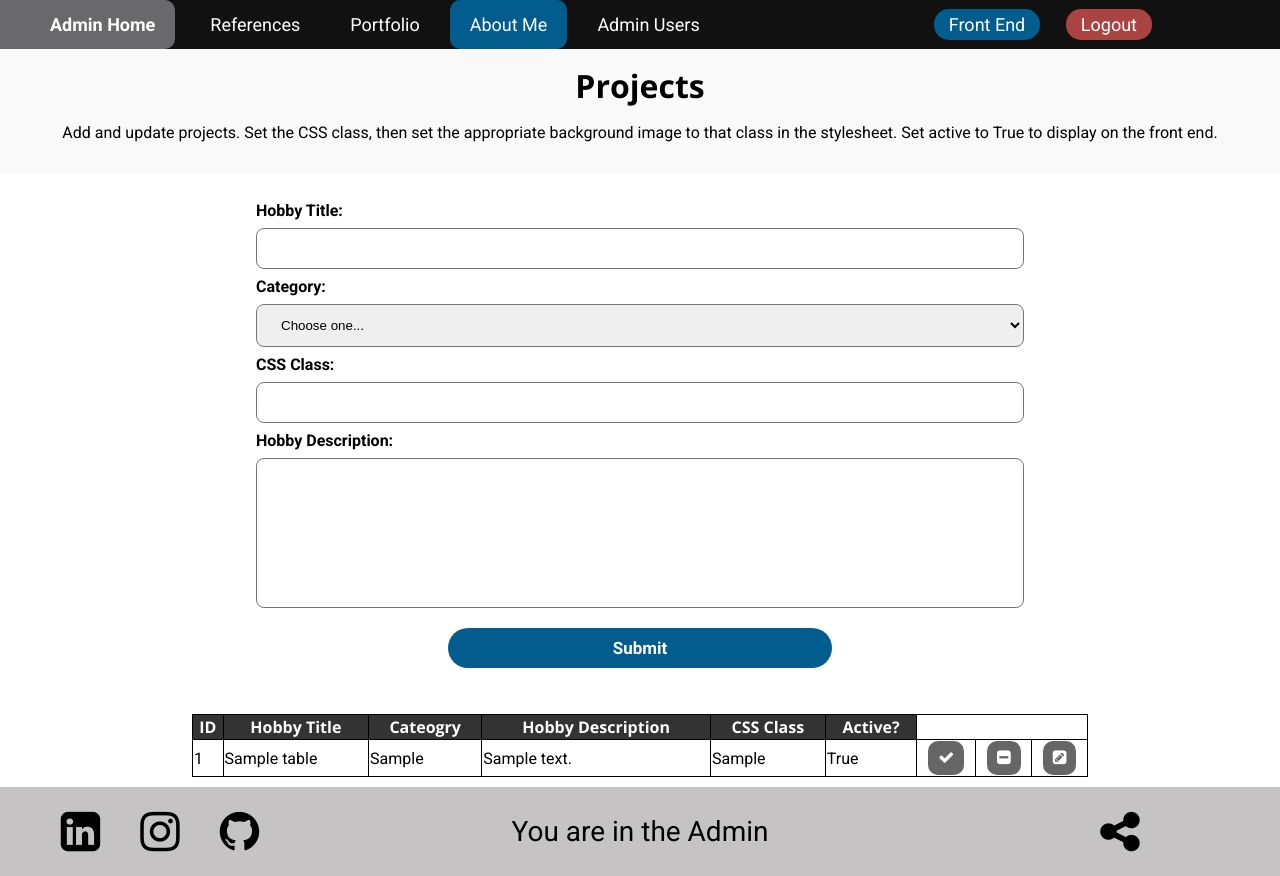
After one commit to BrandonMiller18/resume, a Flask app: page /admin/hobby in a window 1280 px wide. The commit adds this page. Run offline with Flask 2, Linux system fonts and the light colour scheme; a user stored in the database is signed in; tables that the repository leaves empty hold one stand-in row (values such as "Sample post").

Commit message:
added tables for content, admin login edits, redirects

```diff
--- a/app.py
+++ b/app.py
@@ -1,7 +1,7 @@
 import os
 import smtplib
 from flask import Flask, redirect, url_for, render_template, send_file, request, session, make_response, flash
-from flask_login import LoginManager, UserMixin, login_user, login_required
+from flask_login import LoginManager, UserMixin, login_user, login_required, current_user, logout_user
 from flask_sqlalchemy import SQLAlchemy
 from sendgrid import SendGridAPIClient
 from sendgrid.helpers.mail import Mail
@@ -15,6 +15,8 @@ db = SQLAlchemy(app)
 
 login_manager = LoginManager()
 login_manager.init_app(app)
+login_manager.login_view = "admin_home"
+login_manager.login_message_category = "error"
 
 class admin_user_table(UserMixin, db.Model):
 	id = db.Column("id", db.Integer, primary_key=True)
@@ -28,9 +30,11 @@ class admin_user_table(UserMixin, db.Model):
 	def __repr__(self):
 		return '<admin_users %r>' % self.username, self.password
 
+
 @login_manager.user_loader
 def load_user(user_id):
 	return admin_user_table.query.get(int(user_id))
+
 
 class references(db.Model):
 	# create model (table), "references" in SQLite db using SQLAlchemy
@@ -61,6 +65,49 @@ class references(db.Model):
 		self.msg,
 		self.approved
 
+
+class portfolio_table(db.Model):
+	_id = db.Column("id", db.Integer, primary_key=True)
+	proj_title = db.Column(db.String(100))
+	css_class = db.Column(db.String(100))
+	proj_desc = db.Column(db.Text)
+	active = db.Column(db.Boolean)
+
+	def __init__(self, proj_title, css_class, proj_desc, active):
+		self.proj_title = proj_title
+		self.css_class = css_class
+		self.proj_desc = proj_desc
+		self.active = active
+
+	def __repr__(self):
+		return '<portfolio %r>' % self.proj_title,
+		self.css_class,
+		self.proj_desc,
+		self.active
+
+
+class hobby_table(db.Model):
+	_id = db.Column("id", db.Integer, primary_key=True)
+	hobby_title = db.Column(db.String(100))
+	category = db.Column(db.String(100))
+	css_class = db.Column(db.String(100))
+	hobby_desc = db.Column(db.Text)
+	active = db.Column(db.Boolean)
+
+	def __init__(self, hobby_title, category, css_class, hobby_desc, active):
+		self.hobby_title = hobby_title
+		self.category = category
+		self.css_class = css_class
+		self.hobby_desc = hobby_desc
+		self.active = active
+
+	def __repr__(self):
+		return '<portfolio %r>' % self.hobby_title,
+		self.category,
+		self.css_class,
+		self.hobby_desc,
+		self.active
+
 db.create_all()
 
 # create pages
@@ -87,12 +134,14 @@ def return_resume():
 		attachment_filename="Brandon_Miller_Resume.pdf",
 		)
 
+
 @app.route("/directmail-kit/")
 def return_dmkit():
 	return send_file(
 		"static/downloads/coa.zip",
 		as_attachment=True,
 		attachment_filename="CoA_DM_Kit.zip")
+
 
 @app.route("/automation_example/")
 def return_automation():
@@ -102,6 +151,7 @@ def return_automation():
 		attachment_filename="python_automation.gif",
 		)
 
+
 @app.route("/pwm-download/")
 def return_pwm():
 	return send_file("static/downloads/pwm.zip",
@@ -109,19 +159,24 @@ def return_pwm():
 		attachment_filename="pwm.zip",
 		)
 
+
 # END DOWNLOADS
+
 
 @app.route("/resume")
 def resume():
 	return render_template("resume.html")
 
+
 @app.route("/portfolio")
 def portfolio():
-	return render_template("portfolio.html")
+	return render_template("portfolio.html", projects=portfolio_table.query.all())
+
 
 @app.route("/portfolio/more-info")
 def more_info():
 	return render_template("moreinfo.html")
+
 
 @app.route("/references", methods=["POST", "GET"])
 def reference():
@@ -176,7 +231,7 @@ def reference():
 
 @app.route("/about")
 def about_me():
-	return render_template("about.html")
+	return render_template("about.html", hobbies=hobby_table.query.all())
 
 
 @app.route("/contact", methods=["POST", "GET"])
@@ -199,6 +254,7 @@ def contact():
 			to_emails='blmiller0809@gmail.com',
 			subject=sbj,
 			html_content=f"""<p><strong>Message From: </strong>{fname} {lname}</p>
+		 			<p><strong>Email: </strong>{form_email}</p>
 		 			<p><strong>Company: </strong>{company}</p>
 		 			<p>{form_msg}</p>""")
 
@@ -241,6 +297,7 @@ def thank_you():
 	else:
 		return "error"
 
+
 @app.errorhandler(404)
 def not_found(self):
     """Page not found."""
@@ -254,25 +311,42 @@ def not_found(self):
 # admin routes
 # admin routes
 
+@app.route("/admin/")
+def admin_base():
+	return redirect(url_for("admin_home"))
+
+
 @app.route("/admin/index", methods=["GET", "POST"])
 def admin_home():
 	if request.method == "POST":
-		"""insert logic for logging in to admin
-		probably need to use Flask-Admin or something
-		like that for this."""
 		username = request.form["username"]
 		password = request.form["password"]
 		user = admin_user_table.query.filter_by(username=username, password=password).first()
 
 		if user:
-			login_user(user)
+			login_user(user, remember=True)
 			flash("Logged In!", "success")
 			return render_template("admin/home.html")
 		else:
 			flash("Unable to login.", "error")
-			return render_template("admin/index.html")
-	else:
-		return render_template("admin/index.html")
+			return render_template("admin/login.html")
+
+	if request.method == "GET":
+		if current_user.is_authenticated:
+			"""render admin home page"""
+			return render_template("admin/home.html")
+		else:
+			"""render admin login page"""
+			return render_template("admin/login.html")
+
+
+@app.route("/logout")
+@login_required
+def logout():
+    logout_user()
+    flash("Logged out!", "success")
+    return redirect("/admin/index")
+
 
 @app.route("/admin/users")
 @login_required
@@ -289,9 +363,10 @@ def admin_references():
 		references=references.query.all(),
 		)
 
+
 @app.route("/admin/references/approve")
 @login_required
-def update_record():
+def approve_reference():
 	ref_id = request.args.get("ref_id")
 	if ref_id:
 		ref_id = float(ref_id)
@@ -299,9 +374,21 @@ def update_record():
 		x.approved = True
 		db.session.commit()
 
-	return render_template("admin/admin_references.html",
-		references=references.query.all(),
-		)
+	return redirect(url_for("admin_references"))
+
+
+@app.route("/admin/references/disable")
+@login_required
+def disable_reference():
+	ref_id = request.args.get("ref_id")
+	if ref_id:
+		ref_id = float(ref_id)
+		x = references.query.get(ref_id)
+		x.approved = False
+		db.session.commit()
+
+	return redirect(url_for("admin_references"))
+
 
 @app.route("/admin/references/delete")
 @login_required
@@ -313,9 +400,95 @@ def delete_record():
 		db.session.delete(x)
 		db.session.commit()
 
-	return render_template("admin/admin_references.html",
-		references=references.query.all(),
+	return redirect(url_for("admin_references"))
+
+
+@app.route("/admin/portfolio", methods=['GET', 'POST'])
+@login_required
+def admin_portfolio():
+	if request.method == 'POST':
+		proj_title = request.form["proj_title"]
+		css_class = request.form["class"]
+		proj_desc = request.form["proj_desc"]
+		active = False
+
+		# write data to refrences database
+		project = portfolio_table(proj_title,
+			css_class, proj_desc, active)
+		db.session.add(project)
+		db.session.commit()
+
+	return render_template("admin/admin_portfolio.html",
+		projects=portfolio_table.query.all(),
 		)
+
+
+@app.route("/admin/portfolio/enable", methods=['GET', 'POST'])
+@login_required
+def enable_project():
+	proj_id = request.args.get("proj_id")
+	if proj_id:
+		x = portfolio_table.query.get(proj_id)
+		x.active = True
+		db.session.commit()
+
+	return redirect(url_for("admin_portfolio"))
+
+
+@app.route("/admin/portfolio/disable", methods=['GET', 'POST'])
+@login_required
+def disable_project():
+	proj_id = request.args.get("proj_id")
+	if proj_id:
+		x = portfolio_table.query.get(proj_id)
+		x.active = False
+		db.session.commit()
+
+	return redirect(url_for("admin_portfolio"))
+
+
+@app.route("/admin/hobby", methods=['GET', 'POST'])
+@login_required
+def admin_hobby():
+	if request.method == 'POST':
+		hobby_title = request.form["hobby_title"]
+		category = request.form["category"]
+		css_class = request.form["class"]
+		hobby_desc = request.form["hobby_desc"]
+		active = False
+
+		# write data to hobby database
+		hobby = hobby_table(hobby_title, category, css_class, hobby_desc, active)
+		db.session.add(hobby)
+		db.session.commit()
+
+	return render_template("admin/admin_hobby.html",
+		hobbies=hobby_table.query.all(),
+		)
+
+
+@app.route("/admin/hobby/enable", methods=['GET', 'POST'])
+@login_required
+def enable_hobby():
+	hobby_id = request.args.get("hobby_id")
+	if hobby_id:
+		x = hobby_table.query.get(hobby_id)
+		x.active = True
+		db.session.commit()
+
+	return redirect(url_for("admin_hobby"))
+
+
+@app.route("/admin/hobby/disable", methods=['GET', 'POST'])
+@login_required
+def disable_hobby():
+	hobby_id = request.args.get("hobby_id")
+	if hobby_id:
+		x = hobby_table.query.get(hobby_id)
+		x.active = False
+		db.session.commit()
+
+	return redirect(url_for("admin_hobby"))
 
 
 
--- a/static/stylesheets/stylesheet.css
+++ b/static/stylesheets/stylesheet.css
@@ -644,8 +644,6 @@ footer.container {
 	transition: all .3s ease 0s;
 }
 
-.msg {font-style: italic;}
-
 /*END REFERENCE PAGE*/
 
 /*BEGIN PORTFOLIO PAGE*/
@@ -840,6 +893,25 @@ table, th, td {
 	color: white;
 	transition: all 0.3s ease 0s;
 	cursor: pointer;
+}
+
+nav a.nav-contact.logout {
+	background-color: #a94442;
+
+}
+
+nav a.nav-contact.admin {
+	margin: 9px 2%;
+
+}
+
+nav a.nav-contact.logout:hover {
+	background-color: #f2dede;
+	color: #000;
+}
+
+.admin__login {
+	min-height: 69.7vh;
 }
 
 /*THANK YOU CALLOUT*/
--- a/templates/admin/admin_base.html
+++ b/templates/admin/admin_base.html
@@ -24,13 +24,16 @@
 
 <nav>
 	<a class="home" href="/admin/index" title="">Admin Home</a>
+	<div id="hide">
 	{% if current_user.is_authenticated %} <!-- checks for logged in -->
-	<div id="hide">
-		<a class="navitem {{'active' if active_page == 'ref_table'}}" href="{{ url_for('admin_references') }}" title="">Ref Table</a>
+		<a class="navitem {{'active' if active_page == 'ref_table'}}" href="{{ url_for('admin_references') }}" title="">References</a>
+		<a class="navitem {{'active' if active_page == 'admin_portfolio'}}" href="{{ url_for('admin_portfolio') }}" title="">Portfolio</a>
+		<a class="navitem {{'active' if active_page == 'hobby_table'}}" href="{{ url_for('admin_hobby') }}" title="">About Me</a>
 		<a class="navitem {{'active' if active_page == 'user_table'}}" href="{{ url_for('admin_users') }}" title="">Admin Users</a>
-		<a class="navitem nav-contact" href="/" target="_blank">Front End</a>
+		<a class="navitem nav-contact logout" href="{{ url_for('logout') }}" target="">Logout</a>
+	{% endif %}
+		<a class="navitem nav-contact admin" href="/" target="_blank">Front End</a>
 	</div>
-	{% endif %}
 	<a class="icon" href="javascript:void(0);" onclick="myFunction()" aria-label="mobile navigation">
 			<i class="fa fa-bars"></i>
 	</a>
--- /dev/null
+++ b/templates/admin/admin_hobby.html
@@ -0,0 +1,76 @@
+{% extends "admin/admin_base.html" %}
+{% block title %}Brandon Miller | Admin{% endblock %}
+{% set active_page = "hobby_table" %}
+{% block content %}
+
+<div class="page-header">
+	<h1 class="full-width">Projects</h1>
+	<p class="full-width">Add and update projects. Set the CSS class, then set the appropriate background image to that class in the stylesheet. Set active to True to display on the front end.</p>
+</div>
+
+<div class="container">
+
+
+	<div class="section narrow pad">
+		<form class="form full-width section" name="contactme" action="" method="POST" accept-charset="utf-8">
+			<div class="full-width">
+				<label for="hobby_title">Hobby Title: </label>
+				<input id="hobby_title" type="text" name="hobby_title" required>
+			</div>
+			<div class="full-width">
+				<label for="category">Category: </label>
+				<select id="category" type="text" name="category" required>
+					<option value="">Choose one...</option>
+					<option value="Sports">Sports</option>
+					<option value="Interest">Interest</option>
+					<option value="Hobby">Hobby</option>
+				</select>
+			</div>
+			<div class="full-width">
+				<label for="class">CSS Class: </label>
+				<input id="class" type="text" name="class" required>
+			</div>
+			<div class="full-width">
+				<label for="hobby_desc">Hobby Description: </label>
+				<textarea id="hobby_desc" class="msg" type="text" name="hobby_desc" required></textarea>
+			</div>
+			<div class="full-width center">
+				<input class="btn-form" type="submit" name="submit" value="Submit">
+			</div>
+		</form>
+	</div>
+
+
+	<div class="section">
+		<table class="full-width pad">
+			<thead>
+				<tr>
+					<th>ID</th>
+					<th>Hobby Title</th>
+					<th>Cateogry</th>
+					<th>Hobby Description</th>
+					<th>CSS Class</th>
+					<th>Active?</th>
+				</tr>
+			</thead>
+			<tbody>
+			{% for x in hobbies %}
+				<tr>
+					<td>{{x._id}}</td>
+					<td>{{x.hobby_title}}</td>
+					<td>{{x.category}}</td>
+					<td>{{x.hobby_desc}}</td>
+					<td>{{x.css_class}}</td>
+					<td>{{x.active}}</td>
+					<td class="no_border center"><a href="{{ url_for('enable_hobby', hobby_id=x._id) }}"><button class="admin__btn"><i class="fa fa-check" aria-hidden="true"></i></button></a></td>
+					<td class="no_border center"><a href="{{ url_for('disable_hobby', hobby_id=x._id) }}"><button class="admin__btn"><i class="fa fa-minus-square" aria-hidden="true"></i></button></a></td>
+					<td class="no_border center"><a href=""><button class="admin__btn"><i class="fa fa-pencil-square" aria-hidden="true"></i></button></a></td>
+				</tr>
+			{% endfor %}
+			</tbody>
+		</table>
+
+	</div>
+</div>
+
+{% endblock %}
--- a/templates/admin/admin_references.html
+++ b/templates/admin/admin_references.html
@@ -33,7 +33,8 @@
 					<td>{{x.relationship}}</td>
 					<td>{{x.msg}}</td>
 					<td>{{x.approved}}</td>
-					<td class="no_border center"><a href="{{ url_for('update_record', ref_id=x._id) }}"><button class="admin__btn"><i class="fa fa-check" aria-hidden="true"></i></button></a></td>
+					<td class="no_border center"><a href="{{ url_for('approve_reference', ref_id=x._id) }}"><button class="admin__btn"><i class="fa fa-check" aria-hidden="true"></i></button></a></td>
+					<td class="no_border center"><a href="{{ url_for('disable_reference', ref_id=x._id) }}"><button class="admin__btn"><i class="fa fa-minus-square" aria-hidden="true"></i></button></a></td>
 					<td class="no_border center"><a href="{{ url_for('delete_record', ref_id=x._id) }}"><button class="admin__btn"><i class="fa fa-trash-o" aria-hidden="true"></i></button></a></td>
 				</tr>
 			{% endfor %}
--- a/templates/admin/home.html
+++ b/templates/admin/home.html
@@ -9,5 +9,6 @@
 	<p class="full-width">You've made it.</p>
 </div>
 
+<div class="section narrow pad admin__login"></div>
 
 {% endblock %}
--- a/templates/admin/index.html
+++ b/templates/admin/login.html
@@ -8,7 +8,7 @@
 </div>
 
 <div class="container">
-	<div class="section narrow pad">
+	<div class="section narrow pad admin__login">
 		<div class="section narrow pad">
 			<div class="section narrow pad">
 				<form class="full-width" action="" method="POST">
--- a/templates/index.html
+++ b/templates/index.html
@@ -40,7 +40,7 @@
 		<div class="home__img about__site"></div>
 		<div class="home__title">
 			<h2>About this website.</h2>
-			<p class="home__desc">I built this website as a passion project to learn and demonstrate my skills. The backend of this site is built using the Python webframework called Flask. All CSS is custom written (no templates!). There is also an admin section of this site (that you can't see) which requires a login and allows me to manage various tables in the database. You can leave a reference for me, which I must first approve in the admin, that is stored in a SQL database then displayed on the front end. You can also download my resume and various projects, as well as submit a contact me form. I use SendGrid's API to send myself email alerts when these actions are taken.</p>
+			<p class="home__desc">I built this website as a passion project to learn and demonstrate my skills. The backend of this site is built using the Python webframework called Flask. There is an admin section of this site (that you can't see) which requires a login and allows me to manage various tables in the database. You can leave a reference for me, which I must first approve in the admin, that is stored in a SQL database then displayed on the front end. The site is hosted on Heroku servers.</p>
 		</div>
 		<div class="home__img about__update"></div>
 		<div class="home__title">
--- a/templates/references.html
+++ b/templates/references.html
@@ -21,7 +21,7 @@
 
 		{% if not session['ref'] %}
 		<div id="submitref" class="full-width center pad">
-			<h2>Submit a Reference <i class="fa fa-chevron-down" aria-hidden="true"></i></h2>
+			<h2>Submit a Reference</h2>
 		</div>
 
 		<!-- START REFERENCE SUBMIT FORM -->
--- a/templates/resume.html
+++ b/templates/resume.html
@@ -28,7 +28,7 @@
 	<!-- End resume header -->
 
 	<!-- BEGIN SKILLS SECTION -->
-	<div class="section narrow skills">
+	<div class="section narrow skills pad">
 		<h2 class="section-title">Skills</h2>
 		<div class="skill">
 			<div class="genius">
```
Also changed, not shown: other parts of static/stylesheets/stylesheet.css (+69 -14 lines), templates/about.html (+42 -30 lines), templates/admin/admin_portfolio.html (added, +65 -0 lines), templates/contact.html (+5 -5 lines), templates/portfolio.html (+11 -50 lines).
